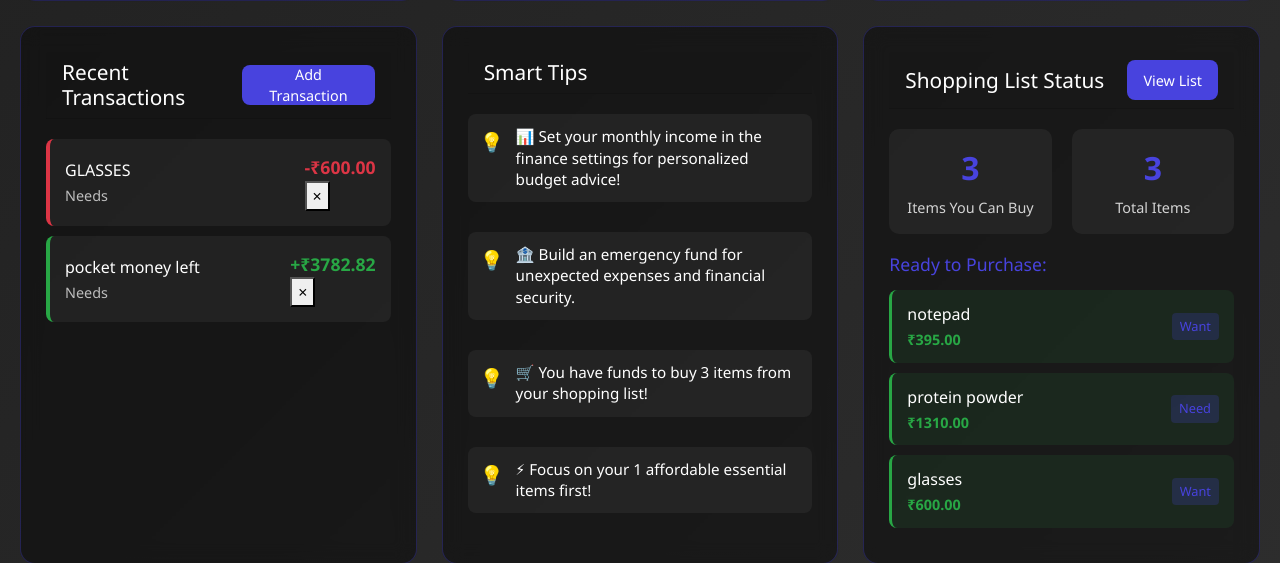
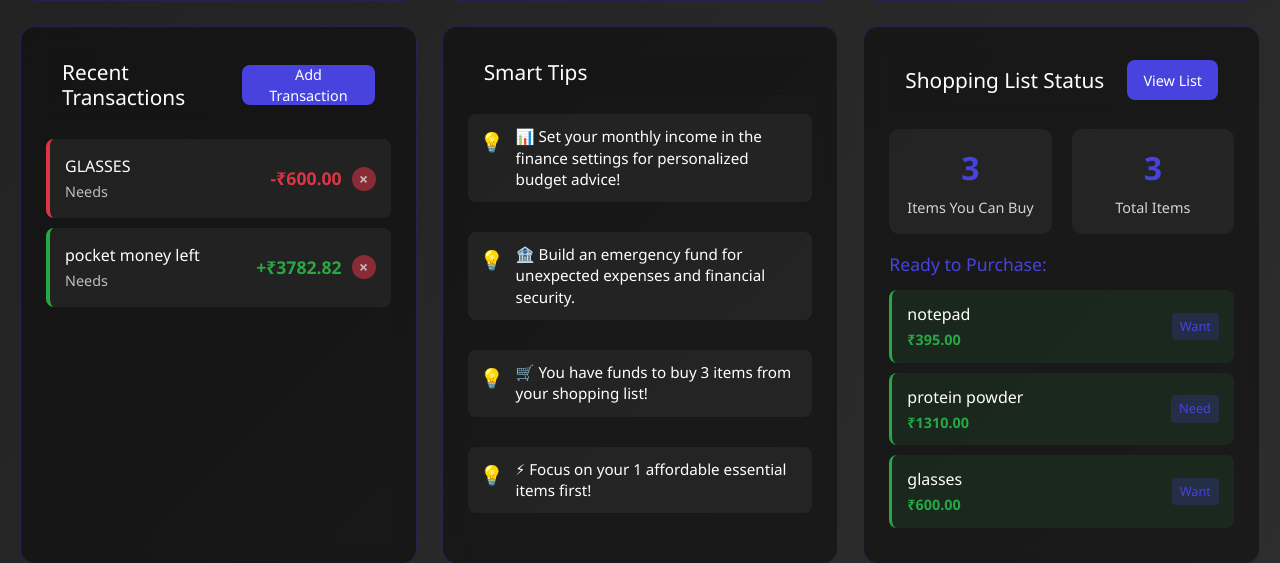
Before and after one commit to rishit836/shadow, a Django app: page /widgets/finance in a window 1280 px wide. Shown: the part 980-1543 px from the top of the page. Run offline with Django 5.2, Linux system fonts and the light colour scheme; a user stored in the database is signed in; data comes from the database, SQL or seed files in the repository.

Commit message:
bug fixes v2 and remove button to transaction

```diff
--- a/widgets/static/styles/finance.css
+++ b/widgets/static/styles/finance.css
@@ -249,6 +249,12 @@
     text-transform: capitalize;
 }
 
+.transaction-right {
+    display: flex;
+    align-items: center;
+    gap: 10px;
+}
+
 .transaction-amount {
     font-size: 1.1rem;
     font-weight: 600;
@@ -260,6 +266,33 @@
 
 .transaction-item.debit .transaction-amount {
     color: #dc3545;
+}
+
+.remove-transaction-btn {
+    background: rgba(220, 53, 69, 0.8);
+    border: none;
+    color: white;
+    width: 24px;
+    height: 24px;
+    border-radius: 50%;
+    display: flex;
+    align-items: center;
+    justify-content: center;
+    cursor: pointer;
+    font-size: 16px;
+    font-weight: bold;
+    transition: all 0.2s ease;
+    opacity: 0.7;
+}
+
+.remove-transaction-btn:hover {
+    background: rgba(220, 53, 69, 1);
+    opacity: 1;
+    transform: scale(1.1);
+}
+
+.transaction-item:hover .remove-transaction-btn {
+    opacity: 1;
 }
 
 .no-transactions {
--- a/widgets/templates/finance.html
+++ b/widgets/templates/finance.html
@@ -396,5 +396,20 @@
                 }
             }, 30);
         });
+
+        // Remove transaction function
+        function removeTransaction(transactionId) {
+            if (confirm('Are you sure you want to remove this transaction?')) {
+                const form = document.createElement('form');
+                form.method = 'POST';
+                form.action = '{% url "widget:remove_transaction" %}';
+                form.innerHTML = `
+                    {% csrf_token %}
+                    <input type="hidden" name="transaction_id" value="${transactionId}">
+                `;
+                document.body.appendChild(form);
+                form.submit();
+            }
+        }
     </script>
 {% endblock %}
--- a/widgets/urls.py
+++ b/widgets/urls.py
@@ -10,5 +10,6 @@ urlpatterns = [
     path("shopping-list/delete/<int:item_id>", views.delete_item, name="delete_item"),
     path("shopping-list/buy/<int:item_id>", views.buy_item, name="buy_item"),
     path("shopping-list/remove/<int:item_id>", views.remove_item, name="remove_item"),
-    path("finance",views.finance_view,name="finance")
+    path("finance",views.finance_view,name="finance"),
+    path("finance/remove-transaction", views.remove_transaction, name="remove_transaction")
 ]
--- a/widgets/views.py
+++ b/widgets/views.py
@@ -1,5 +1,5 @@
 from .models import ShoppingListItem, finance, FinanceProfile, Transaction
-from django.shortcuts import get_object_or_404
+from django.shortcuts import get_object_or_404, render, redirect
 from django.contrib import messages
 from django.db.models import Sum
 from decimal import Decimal, InvalidOperation
@@ -96,7 +96,6 @@ def remove_item(request, item_id):
 
     return redirect(reverse("widget:shopping"))
 
-from django.shortcuts import render,redirect
 from django.urls import reverse
 from .operations import push_item,list_exists, clean_price_input
 
@@ -320,3 +319,40 @@ def finance_view(request):
     }
 
     return render(request, "finance.html", context)
+
+
+def remove_transaction(request):
+    """Remove a transaction and redirect back to finance page"""
+    if request.method == 'POST':
+        transaction_id = request.POST.get('transaction_id')
+        try:
+            # Get the transaction and verify it belongs to the current user
+            transaction = Transaction.objects.get(
+                id=transaction_id,
+                profile__user=request.user
+            )
+
+            # Get the profile to update funds
+            profile = FinanceProfile.objects.get(user=request.user)
+
+            # Reverse the transaction effect on total funds
+            if transaction.transaction_type == 'credit':
+                # If it was a credit, subtract it from total funds
+                profile.total_funds -= transaction.amount
+            else:
+                # If it was a debit, add it back to total funds
+                profile.total_funds += transaction.amount
+
+            profile.save()
+
+            # Delete the transaction
+            transaction.delete()
+
+            messages.success(request, f'Transaction "{transaction.description}" removed successfully!')
+
+        except Transaction.DoesNotExist:
+            messages.error(request, 'Transaction not found or you do not have permission to remove it.')
+        except Exception as e:
+            messages.error(request, 'An error occurred while removing the transaction.')
+
+    return redirect('widget:finance')
```
